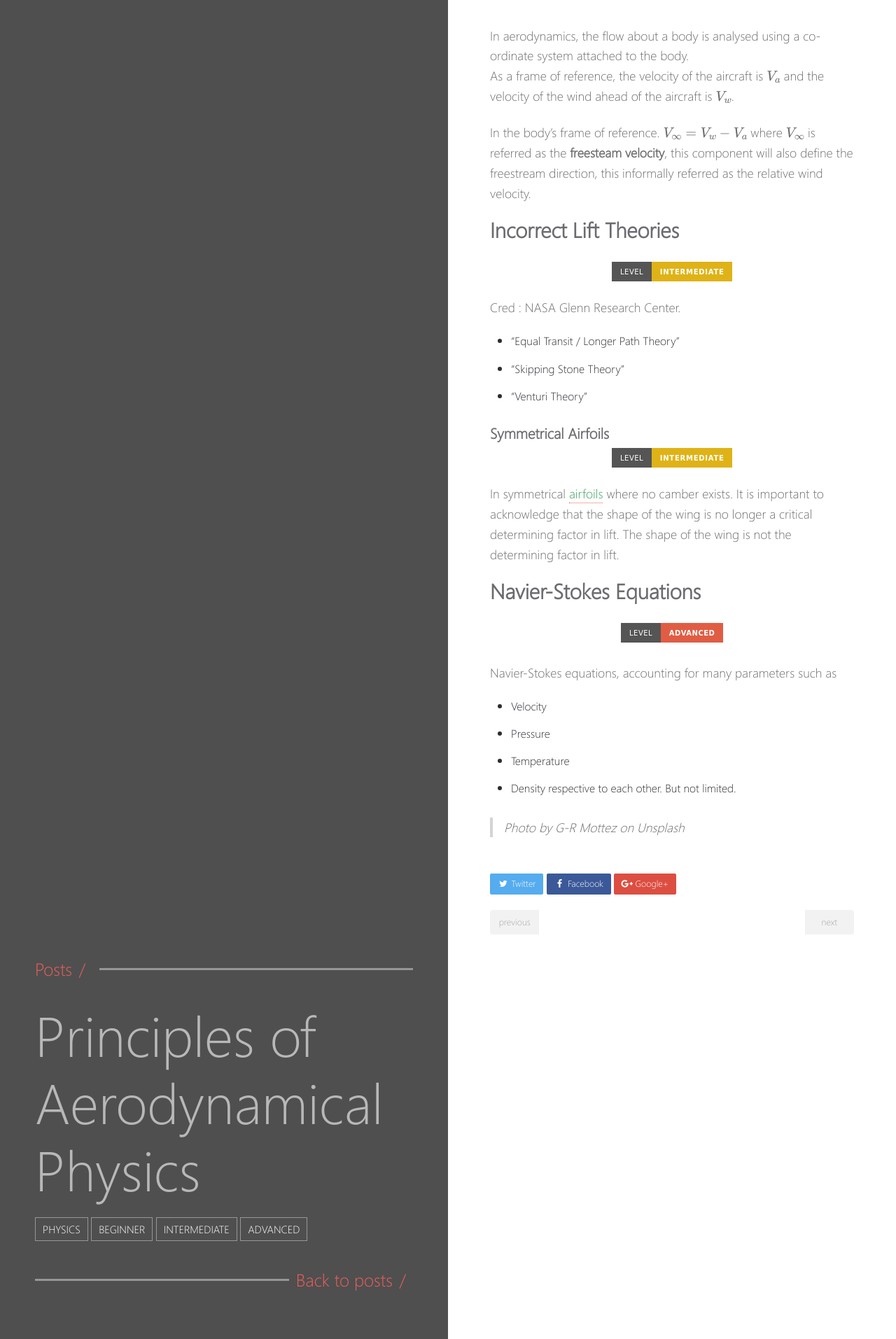
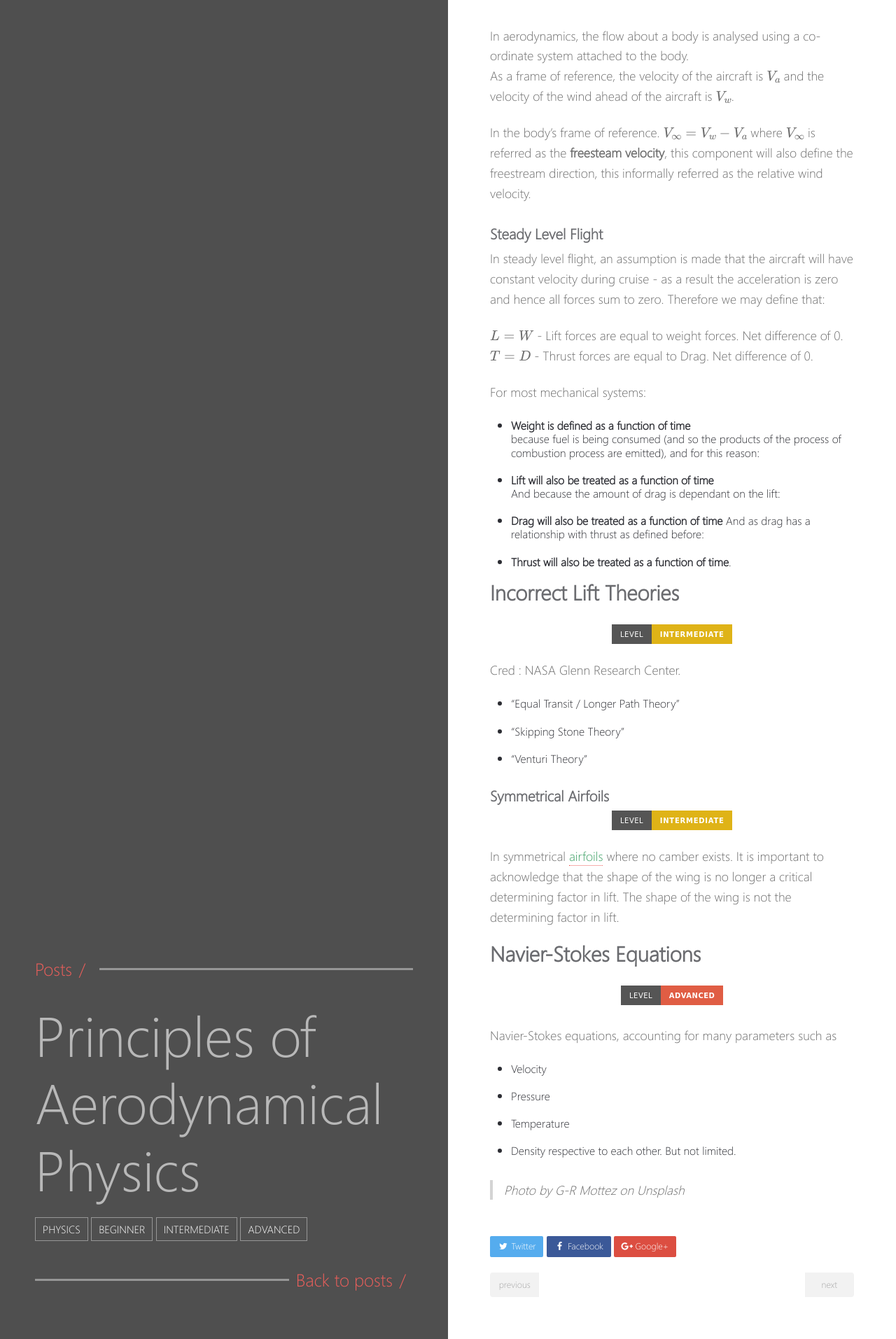
Before and after one commit to EXYZED/AerodynamicalCollective, a Jekyll site: the page built from _posts/2019-06-01-Aerodynamic-Physics.md, in a window 1280 px wide. Shown: the part 2365-4278 px from the top of the page at 70% size. Built offline with Jekyll 4.4.1, drawn with Linux system fonts in a browser that asks for light colours; formulas are drawn with MathJax 3.

Commit message:
Additional edits to content
"Functions of Time" - Definition of L,D,T,W in steady level flight as functions of time.

```diff
--- a/_posts/2019-06-01-Aerodynamic-Physics.md
+++ b/_posts/2019-06-01-Aerodynamic-Physics.md
@@ -75,6 +75,21 @@ As a frame of reference, the velocity of the aircraft is $$V_a$$ and the velocit
 In the body's frame of reference.
 $$V_\infty = V_w - V_a$$ where $$V_{\infty}$$ is referred as the **freesteam velocity**, this component will also define the freestream direction, this informally referred as the relative wind velocity.
 
+### Steady Level Flight
+In steady level flight, an assumption is made that the aircraft will have constant velocity during cruise - as a result the acceleration is zero and hence all forces sum to zero. Therefore we may define that:
+
+$$L=W$$ - Lift forces are equal to weight forces. Net difference of 0.
+$$T=D$$ - Thrust forces are equal to Drag. Net difference of 0.
+
+For most mechanical systems:
+* **Weight is defined as a function of time**
+because fuel is being consumed (and so the products of the process of combustion process are emitted), and for this reason:
+* **Lift will also be treated as a function of time**
+And because the amount of drag is dependant on the lift:
+* **Drag will also be treated as a function of time**
+And as drag has a relationship with thrust as defined before:
+* **Thrust will also be treated as a function of time**.
+
 
 ## Incorrect Lift Theories
 
```
